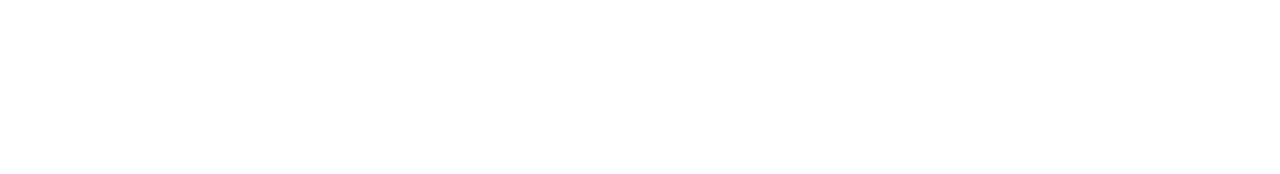
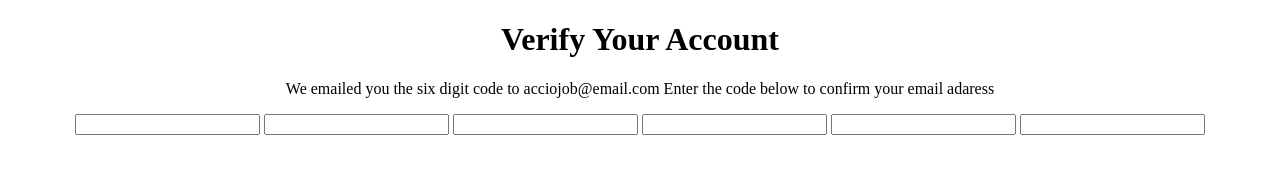
Before and after one commit to acciojob/OTP-Pranav-7302, a website: page main.html in a window 1280 px wide. Drawn offline with Linux system fonts and the light colour scheme.

Commit message:
created a submission

```diff
--- a/main.html
+++ b/main.html
@@ -1,14 +1,25 @@
 <!DOCTYPE html>
-
 <html>
-
 <head>
-	<link rel="stylesheet" href="styles.css">
+	<link rel="stylesheet" href="style.css">
 </head>
 
 <body>
 	<!-- the entire body must be written by student -->
-    <script type="text/javascript" src="./script.js">
+    <div class="output">
+
+    </div>
+    <div class="code-container">
+        <input type="text" class="code code1" maxlength="1">
+        <input type="text" class="code code2" maxlength="1">
+        <input type="text" class="code code3" maxlength="1">
+        <input type="text" class="code code4" maxlength="1">
+        <input type="text" class="code code5" maxlength="1">
+        <input type="text" class="code code6" maxlength="1">
+
+    </div>
+
+    <script type="text/javascript" src="script.js">
 </script>
 
 </body>
--- a/script.js
+++ b/script.js
@@ -1 +1,32 @@
 //your JS code here. If required.
+let div = document.body.querySelector('.output')
+div.style.textAlign  = 'center'
+let head = document.createElement('h1')
+head.innerText = "Verify Your Account";
+head.id = 'verification_heading'
+div.appendChild(head);
+
+let p = document.createElement('p')
+p.innerText = 'We emailed you the six digit code to acciojob@email.com Enter the code below to confirm your email adaress'
+p.id = 'verification_subtext'
+div.append(p)
+
+let cont = document.querySelector('.code-container')
+cont.style.textAlign = 'center'
+let inputs = document.querySelectorAll('.code');
+
+inputs.forEach((input, index) => {
+    // Move to next input on typing
+    input.addEventListener("input", () => {
+        if (input.value && index < inputs.length - 1) {
+            inputs[index + 1].focus();
+        }
+    });
+
+    // Move to previous input on Backspace
+    input.addEventListener("keydown", (e) => {
+        if (e.key === "Backspace" && !input.value && index > 0) {
+            inputs[index - 1].focus();
+        }
+    });
+});
```
